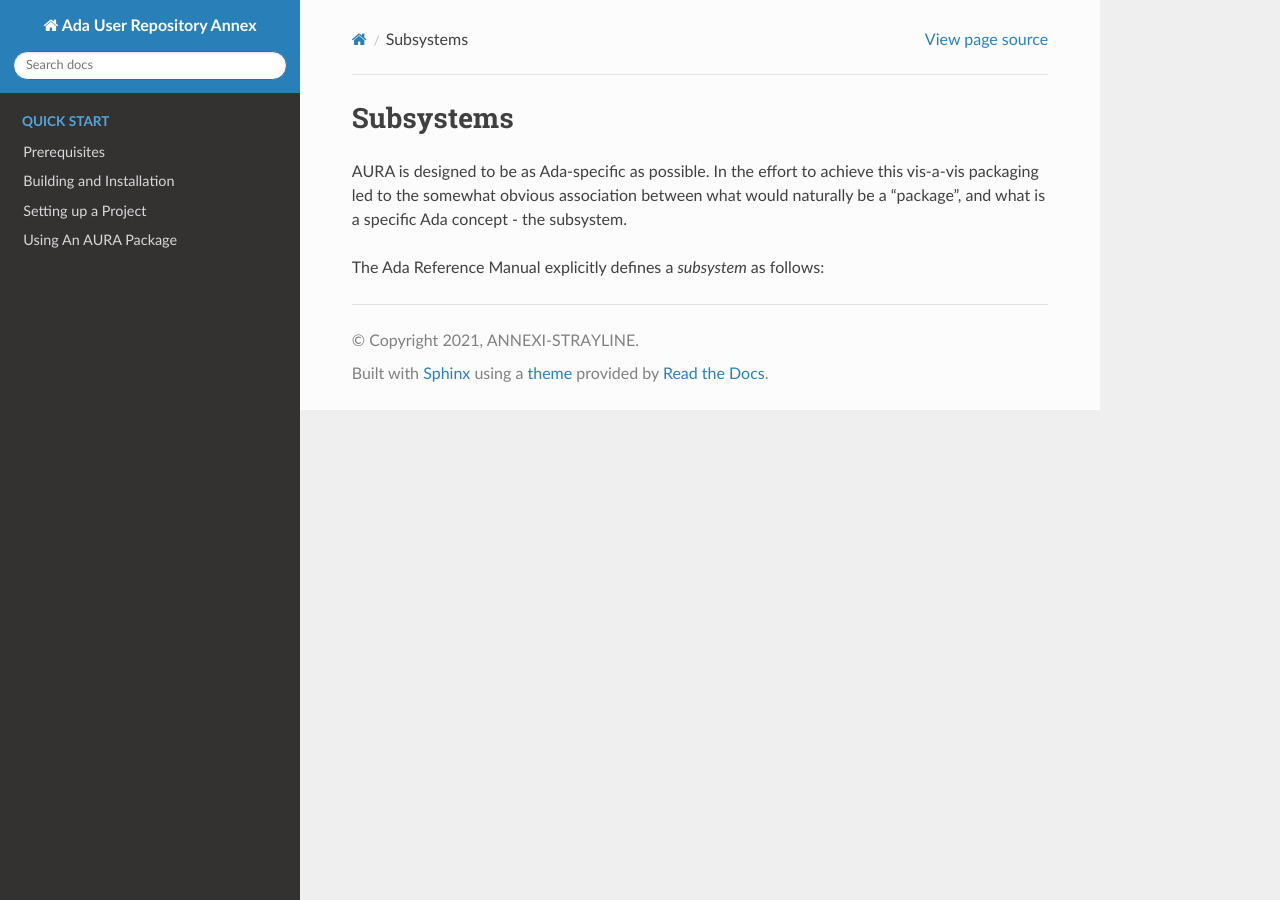
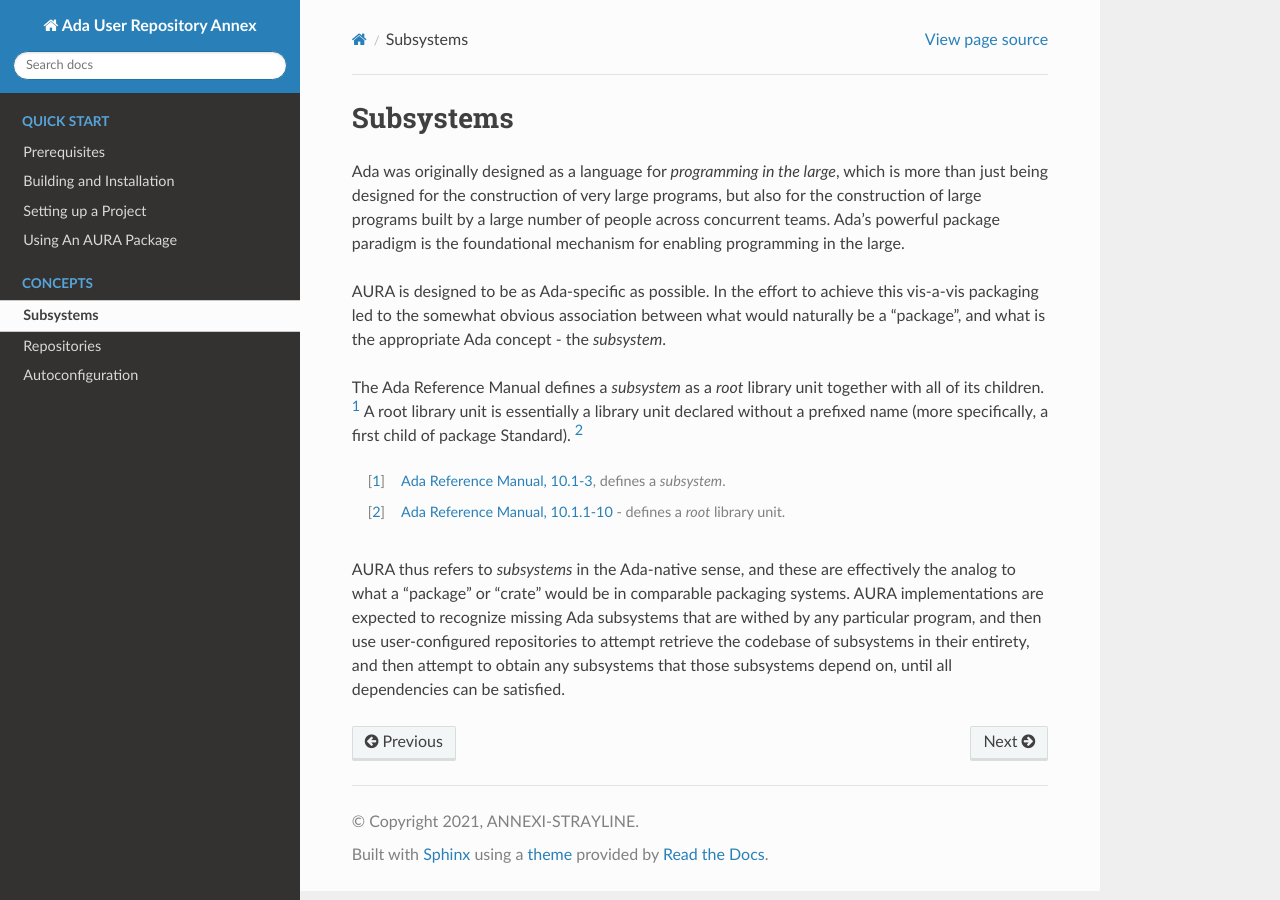
Before and after one commit to annexi-strayline/AURA-docs, a Sphinx documentation site: the page built from source/concepts/subsystems.rst, in a window 1280 px wide. Built offline with Sphinx 7.4.7 and the Read the Docs theme 2.0.0, drawn with Linux system fonts in a browser that asks for light colours.

Commit message:
Checkpoint

```diff
--- /dev/null
+++ b/source/concepts/autoconfiguration.rst
@@ -0,0 +1,2 @@
+Autoconfiguration
+=================
--- /dev/null
+++ b/source/concepts/configuration.rst
@@ -0,0 +1,4 @@
+User Configuration
+==================
+
+All user configuration of an ARUA project is completely and visibly contained within the project root. Unlike package managers such as *pip* and *npm*, AURA does not store fetched "packages" (subsystems) anywhere except for in the project roots of projects that require them. This ensures that projects remain self-contained, highly auditable, portable, and consistent. The intent is to follow the Ada philosophy of safety and reliability.
--- a/source/concepts/subsystems.rst
+++ b/source/concepts/subsystems.rst
@@ -1,6 +1,13 @@
 Subsystems
 ==========
 
-AURA is designed to be as Ada-specific as possible. In the effort to achieve this vis-a-vis packaging led to the somewhat obvious association between what would naturally be a "package", and what is a specific Ada concept - the subsystem.
+Ada was originally designed as a language for *programming in the large*, which is more than just being designed for the construction of very large programs, but also for the construction of large programs built by a large number of people across concurrent teams. Ada's powerful package paradigm is the foundational mechanism for enabling programming in the large.
 
-The Ada Reference Manual explicitly defines a *subsystem* as follows:
+AURA is designed to be as Ada-specific as possible. In the effort to achieve this vis-a-vis packaging led to the somewhat obvious association between what would naturally be a "package", and what is the appropriate Ada concept - the *subsystem*.
+
+The Ada Reference Manual defines a *subsystem* as a *root* library unit together with all of its children. [#f1]_ A root library unit is essentially a library unit declared without a prefixed name (more specifically, a first child of package Standard). [#f2]_
+
+.. [#f1] `Ada Reference Manual, 10.1-3 <http://ada-auth.org/standards/rm12_w_tc1/html/RM-10-1.html>`_, defines a *subsystem*.
+.. [#f2] `Ada Reference Manual, 10.1.1-10 <http://ada-auth.org/standards/rm12_w_tc1/html/RM-10-1-1.html>`_ - defines a *root* library unit.
+
+AURA thus refers to *subsystems* in the Ada-native sense, and these are effectively the analog to what a "package" or "crate" would be in comparable packaging systems. AURA implementations are expected to recognize missing Ada subsystems that are withed by any particular program, and then use user-configured repositories to attempt retrieve the codebase of subsystems in their entirety, and then attempt to obtain any subsystems that those subsystems depend on, until all dependencies can be satisfied.
--- a/source/quick_start/setting_up_a_project.rst
+++ b/source/quick_start/setting_up_a_project.rst
@@ -5,7 +5,7 @@ AURA projects themselves start simply as any subdirectory, optionally with the p
 
 .. seealso::
 
-    To learn more about what defines a project for this reference implementation, please see the :doc:`<../concepts/projects>` explainer.
+    To learn more about what defines a project for this reference implementation, please see the :doc:`</implementation/projects>` explainer.
 
 Let's make a quick directory
 
--- a/source/quick_start/using_an_aura_package.rst
+++ b/source/quick_start/using_an_aura_package.rst
@@ -14,7 +14,8 @@ Let's modify **hello.adb** to use the CLI third-party subsystem package from ANN
 
 .. literalinclude:: snippets/hello.2.adb
     :language: ada
-    :linenos:
+    :emphasize-lines: 1,5
+    :caption: hello.adb
 
 If we run ``aura run hello`` now, the AURA CLI will complain that it cannot find the missing subsystem for "cli".
 
@@ -39,7 +40,6 @@ Lets create the repository for AURA by creating the **aura-repository_2.ads** pa
 
 .. literalinclude:: snippets/aura-repository_2.ads
     :language: ada
-    :linenos:
 
 Now lets re-run the aura cli:
 
```
Also changed, not shown: other parts of source/quick_start/setting_up_a_project.rst (+1 -1 lines), source/concepts/repositories.rst (+11 -0 lines), source/index.rst (+22 -12 lines).
